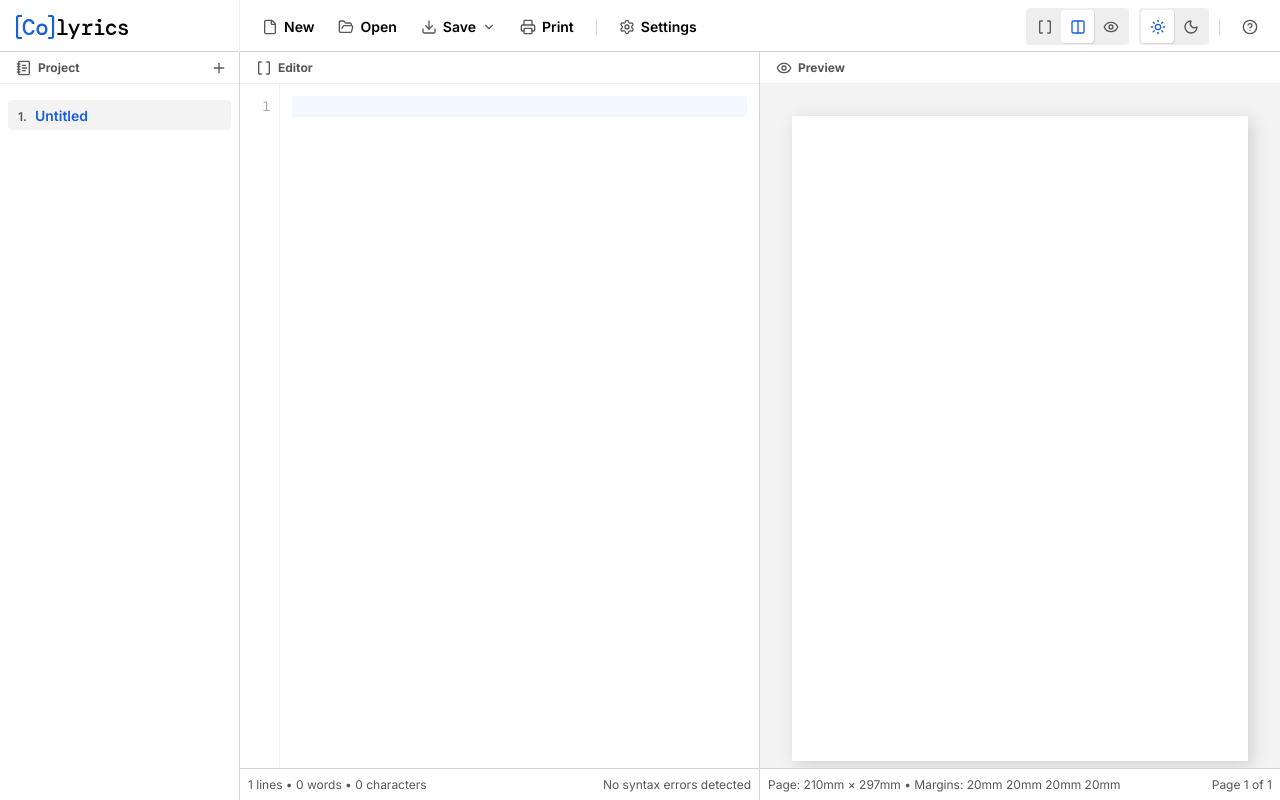
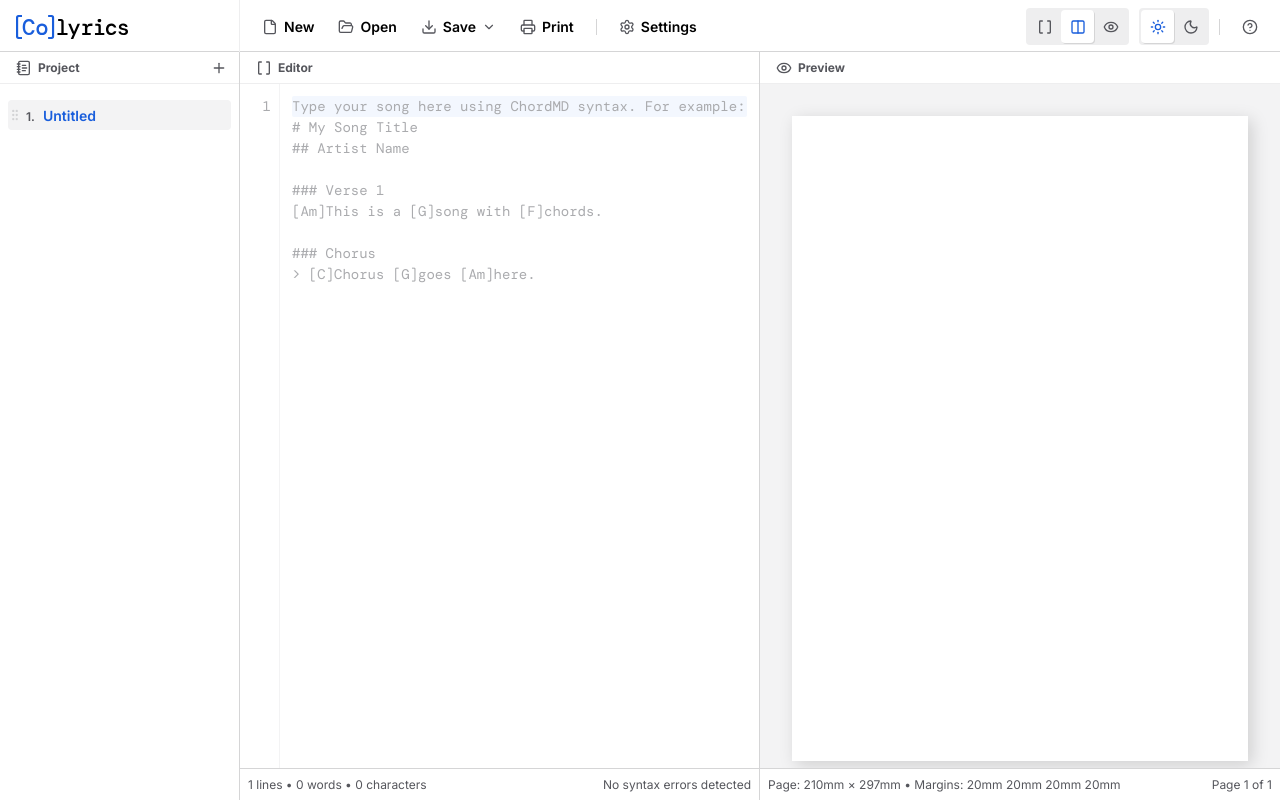
Before and after one commit to filgduarte/colyrics, a React (Vite) app: page / in a window 1280 px wide. Built offline with nearby package versions, Linux system fonts and the light colour scheme.

Commit message:
add: reorder feature

```diff
--- a/src/components/feature/Editor/index.jsx
+++ b/src/components/feature/Editor/index.jsx
@@ -111,6 +111,7 @@ export default function Editor() {
                         onKeyUp={updateCurrentLine}
                         onClick={updateCurrentLine}
                         spellCheck={false}
+                        placeholder={'Type your song here using ChordMD syntax. For example:\n# My Song Title\n## Artist Name\n\n### Verse 1\n[Am]This is a [G]song with [F]chords.\n\n### Chorus\n> [C]Chorus [G]goes [Am]here.'}
                         autoComplete="off"
                         autoCorrect="off"
                         autoCapitalize="off"
--- a/src/components/feature/Editor/style.css
+++ b/src/components/feature/Editor/style.css
@@ -91,12 +91,15 @@
     background: transparent;
     caret-color: var(--color-foreground);
     outline: none;
-    -webkit-text-fill-color: transparent;
 }
 
 .editor-textarea::selection {
     color: var(--color-background);
     background: var(--color-primary);
+}
+
+.editor-textarea::placeholder {
+    color: var(--color-secondary-50);
 }
 
 /* ── Active Line Highlight ── */
--- a/src/components/feature/Project/index.jsx
+++ b/src/components/feature/Project/index.jsx
@@ -1,5 +1,5 @@
-import { useContext, useCallback } from 'react';
-import { NotebookText, Plus, Trash2 } from 'lucide-react';
+import { useContext, useCallback, useRef, useState } from 'react';
+import { NotebookText, Plus, Trash2, GripVertical } from 'lucide-react';
 import { ProjectContext } from '../../../context';
 import Panel from '../../ui/Panel';
 import './style.css';
@@ -8,8 +8,45 @@ export default function Project() {
     const { project, setProject, currentSongIndex, setCurrentSongIndex } = useContext(ProjectContext);
     const { songs } = project;
 
+    /**
+     * Moves the song at `fromIndex` to `toIndex` in the songs array.
+     * `toIndex` is the target position in the original array (before removal).
+     * Adjusts `currentSongIndex` to follow the moved song.
+     */
+    const reorderSongs = useCallback((fromIndex, toIndex) => {
+        setProject(prev => {
+            const updated = [...prev.songs];
+            const [moved] = updated.splice(fromIndex, 1);
+            // toIndex is the position in the original array; adjust for removal
+            const insertAt = fromIndex < toIndex ? toIndex - 1 : toIndex;
+            updated.splice(insertAt, 0, moved);
+            return { ...prev, songs: updated };
+        });
+
+        setCurrentSongIndex(prev => {
+            if (prev === fromIndex) {
+                // Current song was moved — follow it
+                return fromIndex < toIndex ? toIndex - 1 : toIndex;
+            }
+            if (fromIndex < prev && toIndex > prev) {
+                // An item from before was moved after — current shifts left
+                return prev - 1;
+            }
+            if (fromIndex > prev && toIndex <= prev) {
+                // An item from after was moved before — current shifts right
+                return prev + 1;
+            }
+            return prev;
+        });
+    }, [setProject, setCurrentSongIndex]);
+
+    // Drag-and-drop state
+    const dragIndex = useRef(null);
+    const dragOverIndexRef = useRef(null);
+    const [dragOverIndex, setDragOverIndex] = useState(null); // only for visual re-renders
+
     const handleAddSong = useCallback(() => {
-        const newSong = { title: 'Untitled', content: '' };
+        const newSong = { id: crypto.randomUUID(), title: 'Untitled', content: '' };
         setProject(prev => ({
             ...prev,
             songs: [...prev.songs, newSong],
@@ -41,6 +78,84 @@ export default function Project() {
         });
     }, [songs.length, setProject, setCurrentSongIndex]);
 
+    // --- Drag-and-drop handlers ---
+
+    const handleDragStart = useCallback((e, index) => {
+        dragIndex.current = index;
+        e.dataTransfer.effectAllowed = 'move';
+        e.dataTransfer.setData('text/plain', index.toString());
+        requestAnimationFrame(() => {
+            e.target.classList.add('dragging');
+        });
+    }, []);
+
+    const handleDragOver = useCallback((e, index) => {
+        e.preventDefault();
+        e.dataTransfer.dropEffect = 'move';
+
+        if (dragIndex.current === null || dragIndex.current === index) return;
+
+        const rect = e.currentTarget.getBoundingClientRect();
+        const y = e.clientY - rect.top;
+        const mid = rect.height / 2;
+
+        // Determine target insertion index
+        const targetIndex = y < mid ? index : index + 1;
+
+        // Avoid setting the same index
+        if (dragIndex.current === targetIndex || dragIndex.current === targetIndex - 1) {
+            dragOverIndexRef.current = null;
+            setDragOverIndex(null);
+            return;
+        }
+
+        dragOverIndexRef.current = targetIndex;
+        setDragOverIndex(targetIndex);
+    }, []);
+
+    const handleDragEnter = useCallback((e) => {
+        e.preventDefault();
+    }, []);
+
+    const handleDragLeave = useCallback((e) => {
+        // Only clear state when leaving the list item entirely
+        if (!e.currentTarget.contains(e.relatedTarget)) {
+            // Don't clear here — let dragOver on the next item handle it
+        }
+    }, []);
+
+    const handleDrop = useCallback((e) => {
+        e.preventDefault();
+        const fromIndex = dragIndex.current;
+        const toIndex = dragOverIndexRef.current;
+        dragIndex.current = null;
+        dragOverIndexRef.current = null;
+
+        if (fromIndex === null || toIndex === null || fromIndex === toIndex) {
+            setDragOverIndex(null);
+            return;
+        }
+
+        reorderSongs(fromIndex, toIndex);
+        setDragOverIndex(null);
+    }, [reorderSongs]);
+
+    const handleDragEnd = useCallback((e) => {
+        e.target.classList.remove('dragging');
+        dragIndex.current = null;
+        dragOverIndexRef.current = null;
+        setDragOverIndex(null);
+    }, []);
+
+    // --- CSS class helper ---
+
+    const getItemClassName = (index) => {
+        const classes = ['project-item'];
+        if (index === currentSongIndex) classes.push('active');
+        if (dragOverIndex !== null && index === dragOverIndex) classes.push('drop-target');
+        return classes.join(' ');
+    };
+
     const headerAction = (
         <button
             className="project-new-song-btn"
@@ -53,13 +168,34 @@ export default function Project() {
 
     return (
         <Panel title="Project" icon={NotebookText} actions={headerAction}>
-            <ol className="project-list">
+            <ol
+                className="project-list"
+                onDragOver={(e) => {
+                    // Allow dropping on the list itself (e.g. on indicators)
+                    e.preventDefault();
+                    e.dataTransfer.dropEffect = 'move';
+                }}
+                onDrop={handleDrop}
+            >
+                {/* Drop indicator at the top */}
+                {dragOverIndex === 0 && <li className="project-drop-indicator" />}
+
                 {songs.map((song, index) => (
                     <li
                         key={index}
-                        className={`project-item ${index === currentSongIndex ? 'active' : ''}`}
+                        className={getItemClassName(index)}
+                        draggable
+                        onDragStart={(e) => handleDragStart(e, index)}
+                        onDragOver={(e) => handleDragOver(e, index)}
+                        onDragEnter={handleDragEnter}
+                        onDragLeave={handleDragLeave}
+                        onDrop={handleDrop}
+                        onDragEnd={handleDragEnd}
                         onClick={() => handleSelectSong(index)}
                     >
+                        <span className="project-item-grip" title="Drag to reorder">
+                            <GripVertical size={14} />
+                        </span>
                         <span className="project-item-title">
                             <span className="project-item-index">
                                 {index + 1}.
@@ -75,6 +211,9 @@ export default function Project() {
                         </button>
                     </li>
                 ))}
+
+                {/* Invisible drop target at the bottom */}
+                {dragOverIndex === songs.length && <li className="project-drop-indicator" />}
             </ol>
         </Panel>
     );
--- a/src/components/feature/Project/style.css
+++ b/src/components/feature/Project/style.css
@@ -26,9 +26,11 @@
     align-items: center;
     justify-content: space-between;
     padding: 0.25rem var(--padding);
+    padding-left: 0;
     cursor: pointer;
-    transition: background-color 0.15s ease-in-out;
+    transition: background-color 0.15s ease-in-out, opacity 0.15s ease-in-out;
     border-radius: var(--border-radius);
+    user-select: none;
 }
 
 .project-item:hover {
@@ -39,6 +41,58 @@
     font-weight: 600;
     color: var(--color-primary);
     background-color: var(--color-secondary-7);
+}
+
+/* Drag-and-drop styles */
+
+.project-item.dragging {
+    opacity: 0.4;
+}
+
+.project-item.drop-target {
+    position: relative;
+}
+
+.project-item.drop-target::before {
+    content: '';
+    position: absolute;
+    top: -2px;
+    left: 0;
+    right: 0;
+    height: 3px;
+    background-color: var(--color-primary);
+    border-radius: 2px;
+    z-index: 1;
+}
+
+.project-drop-indicator {
+    height: 3px;
+    margin: 1px 0;
+    background-color: var(--color-primary);
+    border-radius: 2px;
+    list-style: none;
+}
+
+/* Drag grip handle */
+
+.project-item-grip {
+    display: flex;
+    align-items: center;
+    justify-content: center;
+    margin-right: 0.25rem;
+    color: var(--color-secondary);
+    cursor: grab;
+    flex-shrink: 0;
+    opacity: 0.2;
+    transition: opacity 0.15s ease-in-out;
+}
+
+.project-item:hover .project-item-grip {
+    opacity: 1;
+}
+
+.project-item-grip:active {
+    cursor: grabbing;
 }
 
 .project-item-index {
--- a/src/config.js
+++ b/src/config.js
@@ -43,6 +43,7 @@ export function getDefaultProject() {
         },
         songs: [
             {
+                id: crypto.randomUUID(),
                 title: config.editor.defaultSongTitle,
                 content: '',
             },
```
